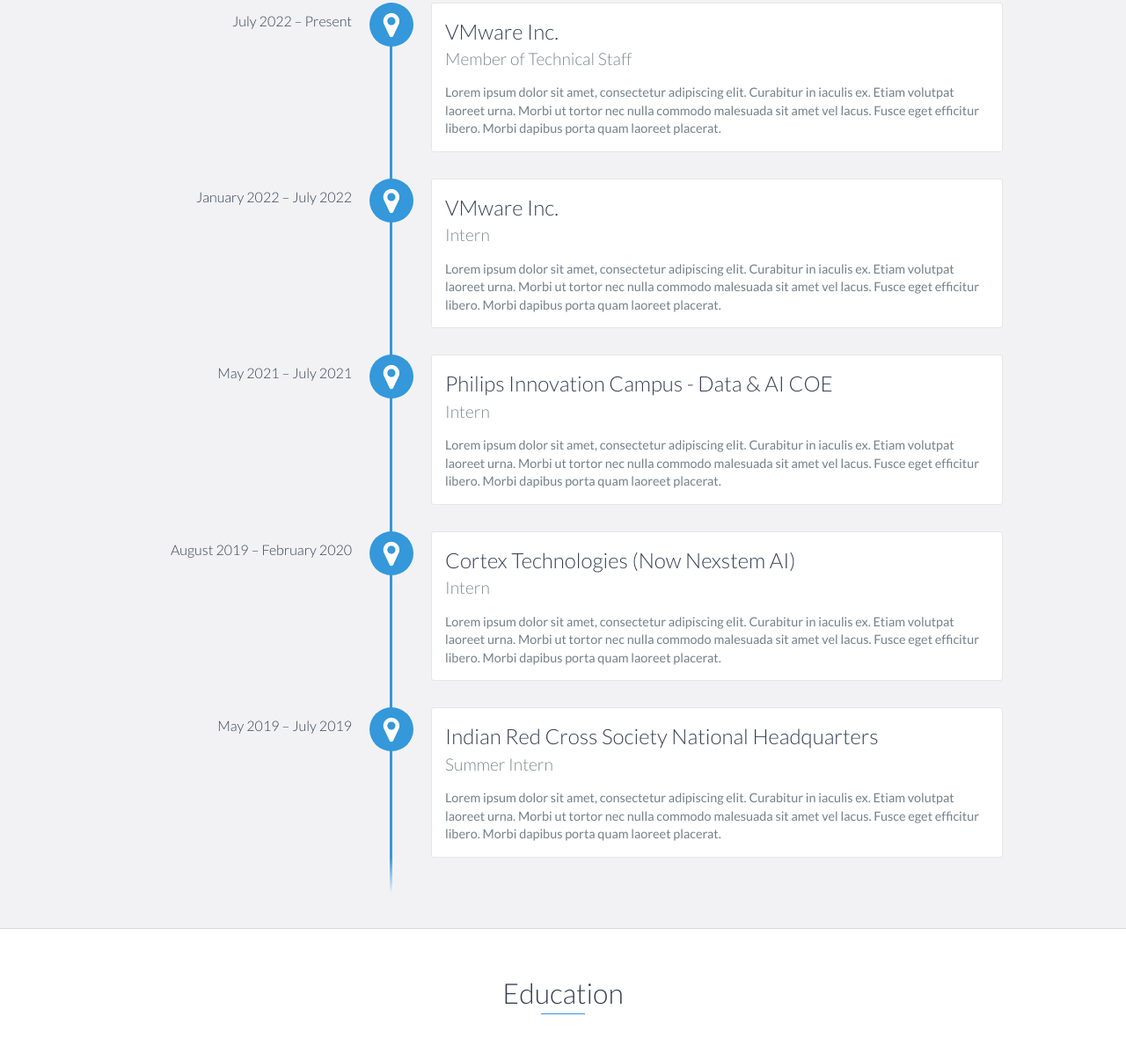
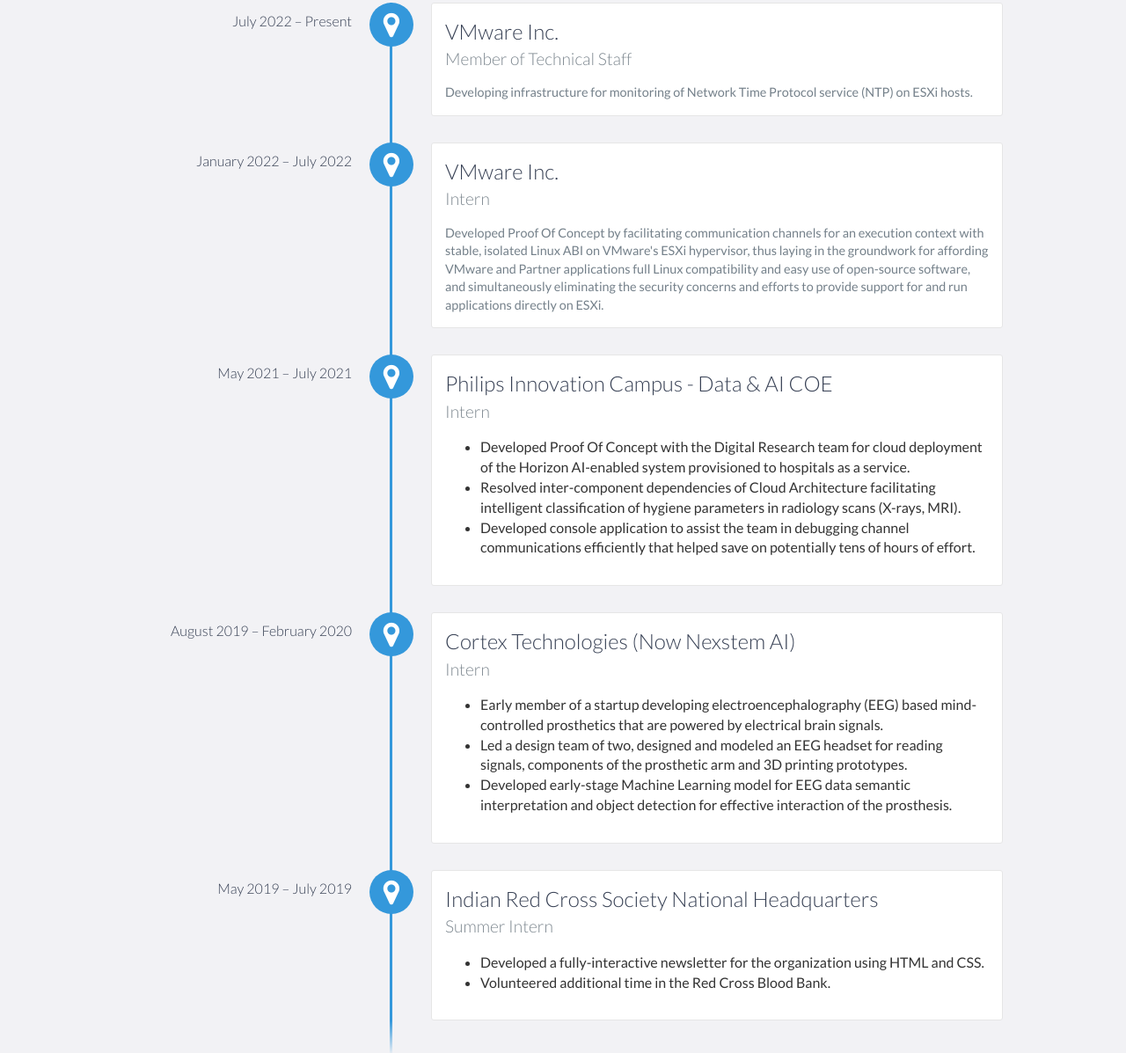
Before and after one commit to AbhimanyuSethi-98/AbhimanyuSethi-98.github.io, a website: page index.html in a window 1280 px wide. Shown: the part 1264-2461 px from the top of the page at 88% size. Drawn offline with nearby package versions, Linux system fonts and the light colour scheme.

Commit message:
Filled experience

```diff
--- a/index.html
+++ b/index.html
@@ -88,7 +88,7 @@
                 <h3>VMware Inc.</h3>
                 <h4>Member of Technical Staff</h4>
                 <p>
-                    Lorem ipsum dolor sit amet, consectetur adipiscing elit. Curabitur in iaculis ex. Etiam volutpat laoreet urna. Morbi ut tortor nec nulla commodo malesuada sit amet vel lacus. Fusce eget efficitur libero. Morbi dapibus porta quam laoreet placerat.
+                    Developing infrastructure for monitoring of Network Time Protocol service (NTP) on ESXi hosts.
                 </p>
             </div>
 
@@ -96,7 +96,7 @@
                 <h3>VMware Inc.</h3>
                 <h4>Intern</h4>
                 <p>
-                    Lorem ipsum dolor sit amet, consectetur adipiscing elit. Curabitur in iaculis ex. Etiam volutpat laoreet urna. Morbi ut tortor nec nulla commodo malesuada sit amet vel lacus. Fusce eget efficitur libero. Morbi dapibus porta quam laoreet placerat.
+                    Developed Proof Of Concept by facilitating communication channels for an execution context with stable, isolated Linux ABI on VMware's ESXi hypervisor, thus laying in the groundwork for affording VMware and Partner applications full Linux compatibility and easy use of open-source software, and simultaneously eliminating the security concerns and efforts to provide support for and run applications directly on ESXi.
                 </p>
             </div>
 
@@ -104,7 +104,17 @@
                 <h3>Philips Innovation Campus - Data & AI COE</h3>
                 <h4>Intern</h4>
                 <p>
-                    Lorem ipsum dolor sit amet, consectetur adipiscing elit. Curabitur in iaculis ex. Etiam volutpat laoreet urna. Morbi ut tortor nec nulla commodo malesuada sit amet vel lacus. Fusce eget efficitur libero. Morbi dapibus porta quam laoreet placerat.
+                    <ul>
+                        <li>
+                            Developed Proof Of Concept with the Digital Research team for cloud deployment of the Horizon AI-enabled system provisioned to hospitals as a service.
+                        </li>
+                        <li>
+                            Resolved inter-component dependencies of Cloud Architecture facilitating intelligent classification of hygiene parameters in radiology scans (X-rays, MRI).
+                        </li>
+                        <li>
+                            Developed console application to assist the team in debugging channel communications efficiently that helped save on potentially tens of hours of effort.
+                        </li>
+                    </ul>
                 </p>
             </div>
 
@@ -112,7 +122,17 @@
                 <h3>Cortex Technologies (Now Nexstem AI)</h3>
                 <h4>Intern</h4>
                 <p>
-                    Lorem ipsum dolor sit amet, consectetur adipiscing elit. Curabitur in iaculis ex. Etiam volutpat laoreet urna. Morbi ut tortor nec nulla commodo malesuada sit amet vel lacus. Fusce eget efficitur libero. Morbi dapibus porta quam laoreet placerat.
+                    <ul>
+                        <li>
+                            Early member of a startup developing electroencephalography (EEG) based mind-controlled prosthetics that are powered by electrical brain signals.
+                        </li>
+                        <li>
+                            Led a design team of two, designed and modeled an EEG headset for reading signals, components of the prosthetic arm and 3D printing prototypes.
+                        </li>
+                        <li>
+                            Developed early-stage Machine Learning model for EEG data semantic interpretation and object detection for effective interaction of the prosthesis.
+                        </li>
+                    </ul>
                 </p>
             </div>
 
@@ -120,7 +140,14 @@
                 <h3>Indian Red Cross Society National Headquarters</h3>
                 <h4>Summer Intern</h4>
                 <p>
-                    Lorem ipsum dolor sit amet, consectetur adipiscing elit. Curabitur in iaculis ex. Etiam volutpat laoreet urna. Morbi ut tortor nec nulla commodo malesuada sit amet vel lacus. Fusce eget efficitur libero. Morbi dapibus porta quam laoreet placerat.
+                    <ul>
+                        <li>
+                            Developed a fully-interactive newsletter for the organization using HTML and CSS.
+                        </li>
+                        <li>
+                            Volunteered additional time in the Red Cross Blood Bank.
+                        </li>
+                    </ul>
                 </p>
             </div>
         </div>
```
